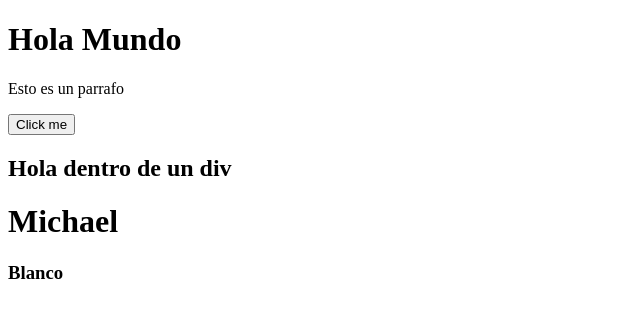
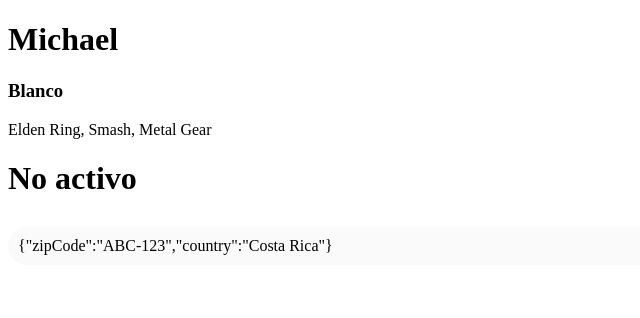
Before and after one commit to MikeBlanco09/CursoReact, a React (Vite) app: page / in a window 1280 px wide. Shown: the top 318 px of the page, without its empty margins (0-640 px from the left). Built offline with nearby package versions, Linux system fonts and the light colour scheme.

Commit message:
Clases 39 y 40

```diff
--- a/src/MyAwesomeApp.tsx
+++ b/src/MyAwesomeApp.tsx
@@ -1,14 +1,38 @@
+import type { CSSProperties } from "react";
+
+const firstName = 'Michael';
+const lastName = 'Blanco';
+
+const favoriteGames = ['Elden Ring', 'Smash', 'Metal Gear'];
+const isActive = false;
+
+const address = {
+    zipCode: 'ABC-123',
+    country: 'Costa Rica',
+};
+
+const myStyles: CSSProperties = {
+    backgroundColor: '#fafafa',
+    borderRadius: 20,
+    padding: 10,
+    marginTop: 30,
+}
 
 export function MyAwesomeApp() {
-
-    const firstName = 'Michael';
-    const lastName = 'Blanco';
-
 
     return (
         <>
             <h1> {firstName} </h1>
             <h3> {lastName} </h3>
+
+            <p>{favoriteGames.join(", ")}</p>
+
+            <h1>{isActive ? 'Activo' : 'No activo'}</h1>
+
+            <p style={myStyles} >
+                {JSON.stringify(address)}
+            </p>
+
         </>
     )
 }
--- a/src/main.tsx
+++ b/src/main.tsx
@@ -6,7 +6,7 @@ import { MyAwesomeApp } from './MyAwesomeApp'
 
 createRoot(document.getElementById('root')!).render(
   <StrictMode>
-    <FirstStepsApp/>
+    {/* <FirstStepsApp/> */}
     <MyAwesomeApp/>
   </StrictMode>,
 )
```
